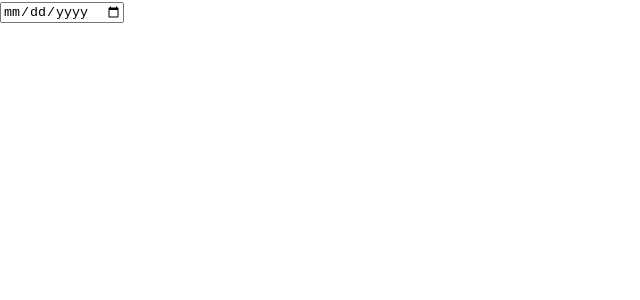
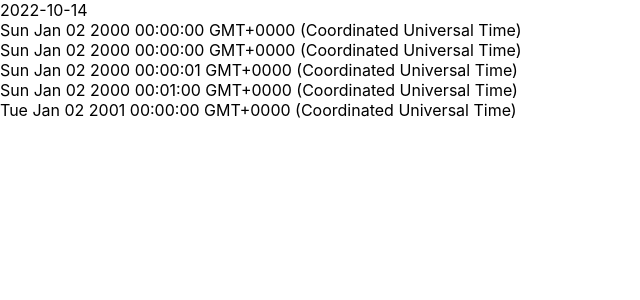
Before and after one commit to behoney/study_react_redux_sass, a React (Create React App) app: page / in a window 1280 px wide. Shown: the top 300 px of the page, without its empty margins (0-640 px from the left). Built offline with nearby package versions, Linux system fonts and the light colour scheme.

Commit message:
[add] 4.4

```diff
--- a/src/CH4.jsx
+++ b/src/CH4.jsx
@@ -1,18 +1,43 @@
 import React, { useState, useEffect, useRef, useReducer, useMemo } from 'react'
 import "./CH4.scss"
 import moment from 'moment-timezone'
-
+import { add, compareAsc, format } from "date-fns"
 
 
 function CH4() {
     return (<>
-        <MomentExample />
+        {/* <MomentExample /> */}
+        <FnsExample />
     </>)
 }
 
 
 
 export default CH4;
+
+const FnsExample = () => {
+
+    const dates = [
+        add(new Date("2000-01-02"), { years: 1 }),
+        add(new Date("2000-01-02"), { month: 1 }),
+        add(new Date("2000-01-02"), { minutes: 1 }),
+        add(new Date("2000-01-02"), { seconds: 1 }),
+        add(new Date("2000-01-02"), { day: 1 }),
+
+    ]
+    dates.sort(compareAsc)
+    return (<div>
+        {
+            format(new Date(), "yyyy-mm-dd")
+        }
+        {dates.map(e => {
+            return (<div>
+                {e.toString()}
+            </div>)
+        })}
+    </div>)
+}
+
 const MomentExample = () => {
     const [result, setResult] = useState("")
     const [date, setDate] = useState("")
```
